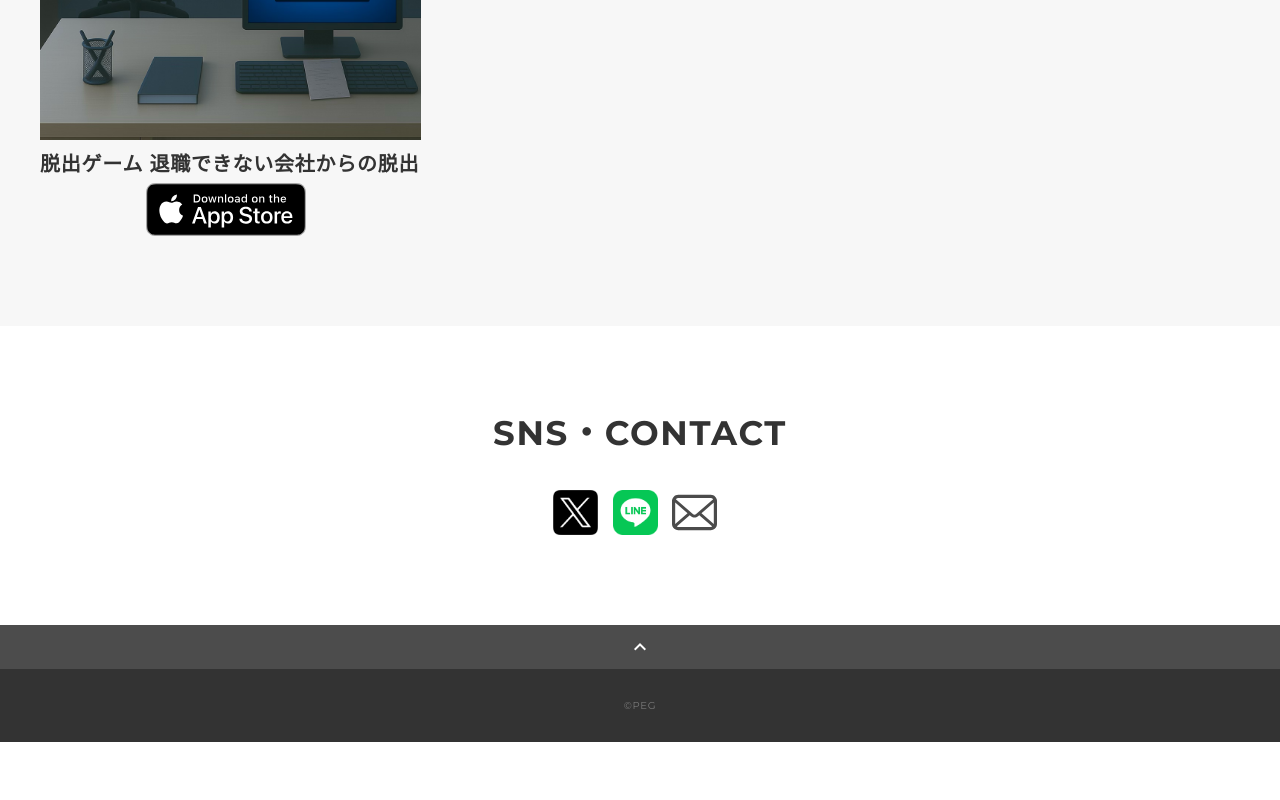
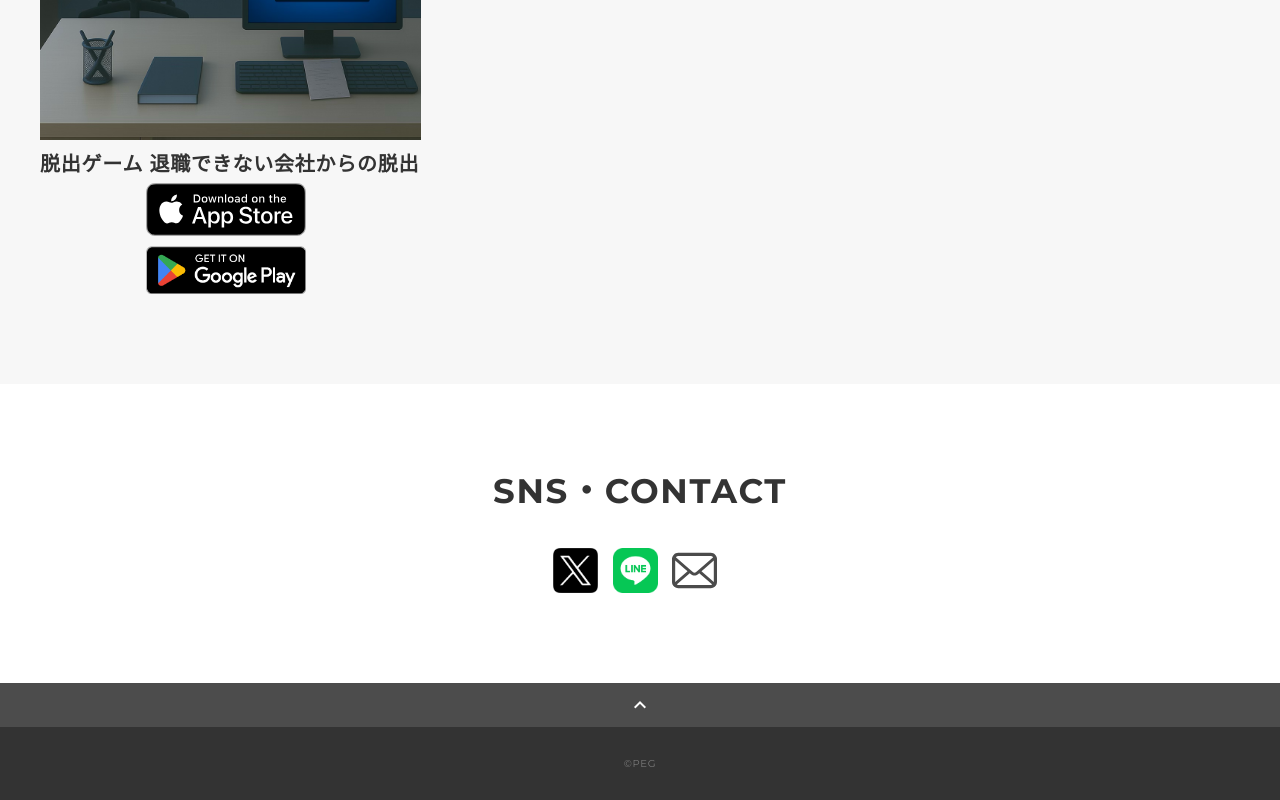
Before and after one commit to PerfectEscapeGame/PerfectEscapeGame.github.io, a plain HTML site: page index.html in a window 1280 px wide. Shown: the part 956-1756 px from the top of the page. Before the commit the page ends 1698 px from the top, so only its background shows below. Drawn offline with nearby package versions, Linux system fonts and the light colour scheme.

Commit message:
Add files via upload

```diff
--- a/index.html
+++ b/index.html
@@ -83,11 +83,11 @@
                   <a href="https://apps.apple.com/jp/app/id6748549548" target="_blank" rel="noopener">
                     <img src="img/appstore.svg" alt="App Storeでダウンロード" class="store-btn">
                   </a>
-                  <!--
-                  <a href="https://play.google.com/store/apps/details?id=xxxx" target="_blank" rel="noopener">
+
+                  <a href="https://play.google.com/store/apps/details?id=com.perfect.companyescape" target="_blank" rel="noopener">
                     <img src="img/googleplay.png" alt="Google Playで手に入れよう" class="store-btn">
                   </a>
-                  -->
+
                 </div>
               </div>
             </div>
```
Also changed, not shown: works/taisyoku.html (+2 -2 lines).
